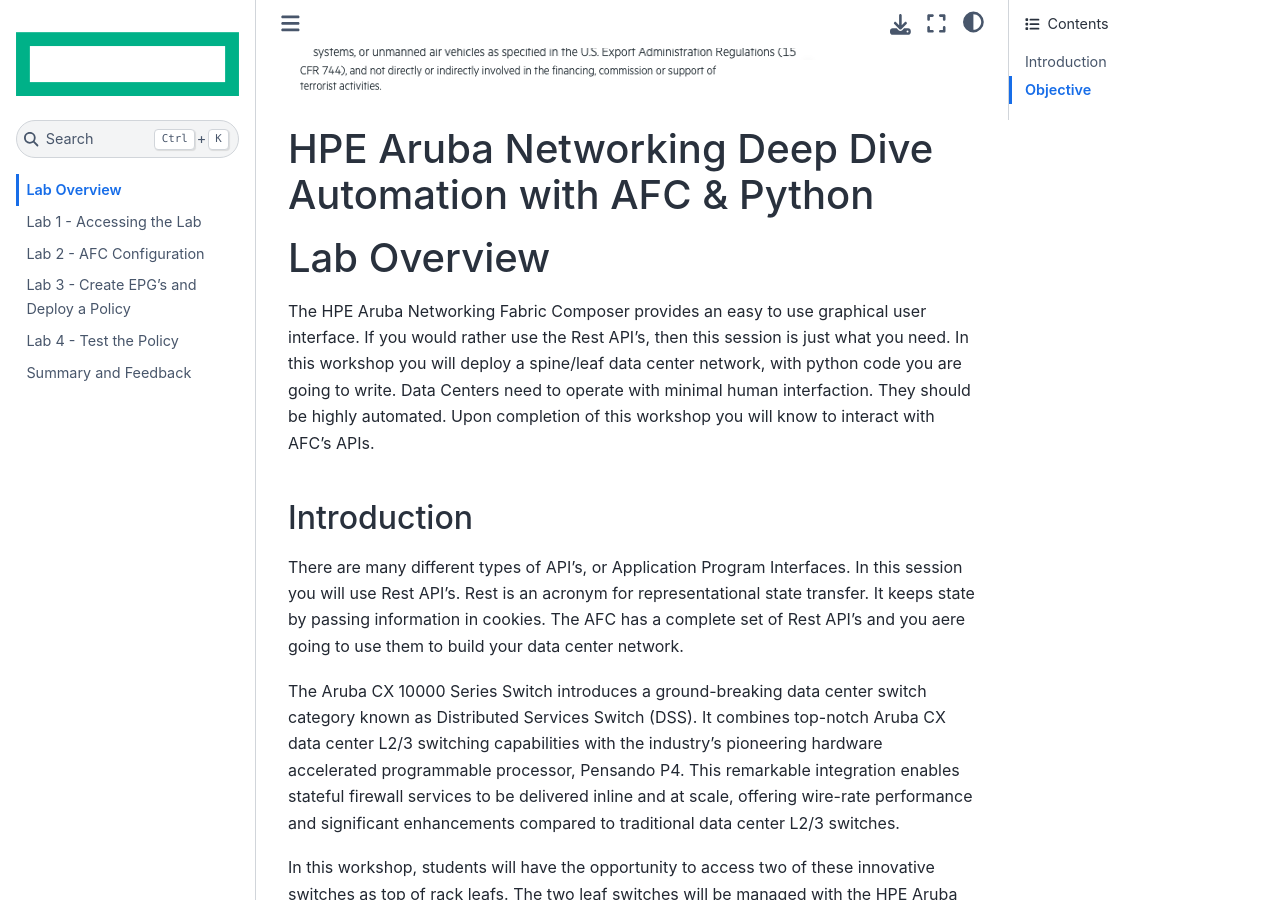
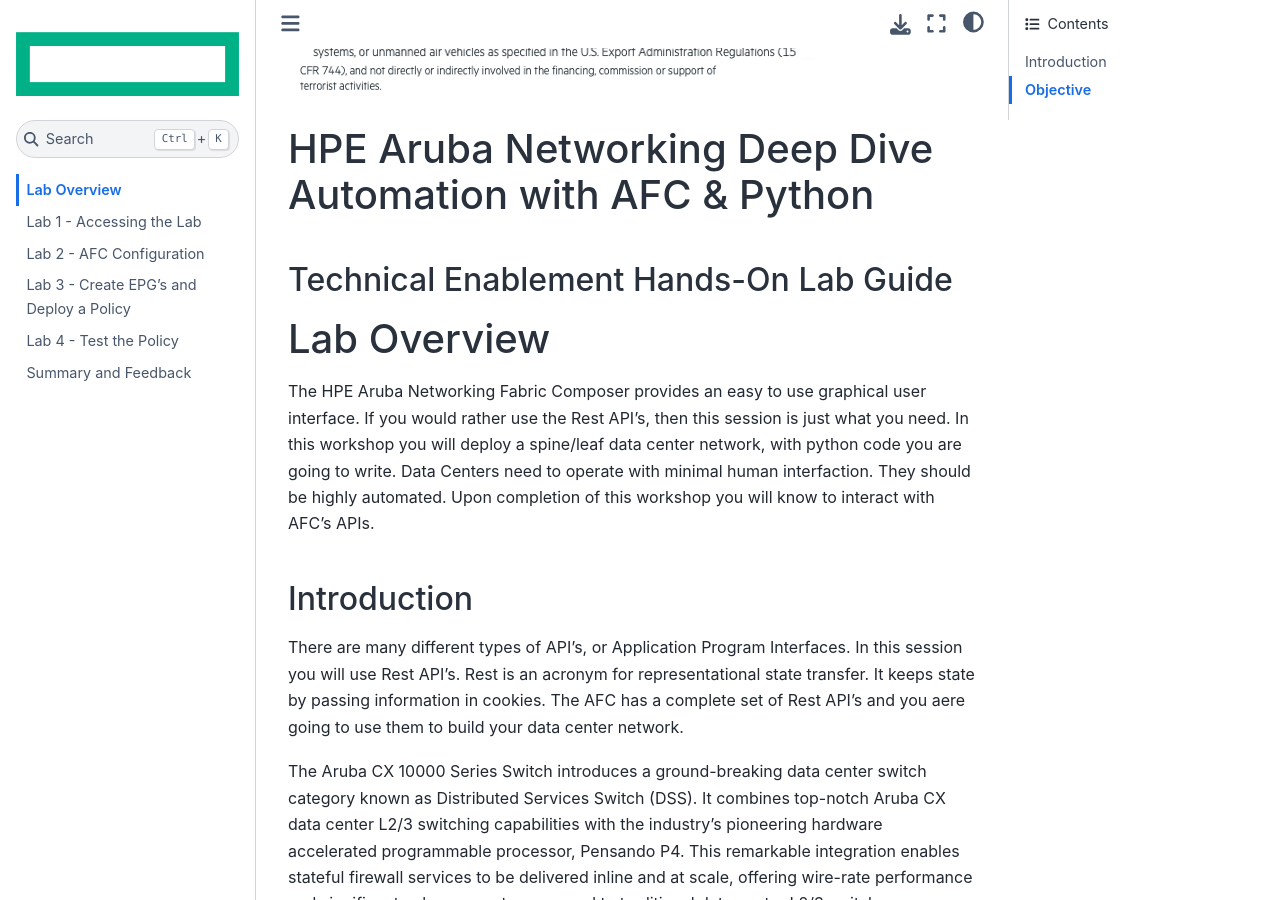
Before and after one commit to xod442/aruba-te-labguide-te4203, a Jupyter Book: the page built from docs/home.md, in a window 1280 px wide and 900 px high, scrolled down 1111 px. Built offline with Jupyter Book 1.0.4 settings and Sphinx 7.4.7 and the Sphinx Book theme 1.1.4, drawn with Linux system fonts in a browser that asks for light colours.

Commit message:
see file for any changes

```diff
--- a/docs/home.md
+++ b/docs/home.md
@@ -4,6 +4,8 @@
 
 
 <h1>HPE Aruba Networking Deep Dive Automation with AFC & Python</h1>
+
+<h2>Technical Enablement Hands-On Lab Guide</h2>
 
 # Lab Overview
 The HPE Aruba Networking Fabric Composer provides an easy to use graphical user interface. If you would rather use the Rest API's, then this session is just what you need. In this workshop you will deploy a spine/leaf data center network, with python code you are going to write. Data Centers need to operate with minimal human interfaction. They should be highly automated. Upon completion of this workshop you will know to interact with AFC's APIs.
```
Also changed, not shown: 5 other files.
